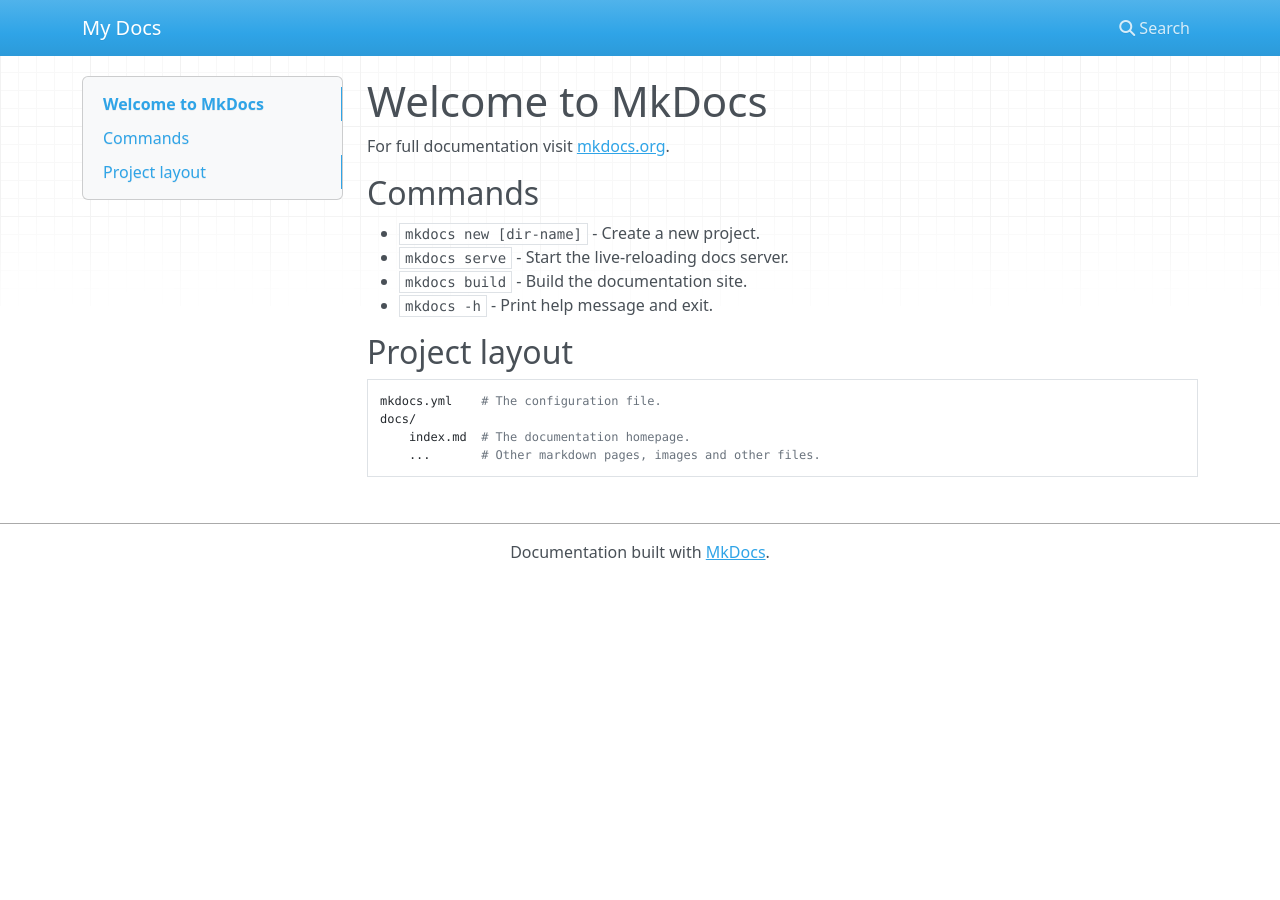
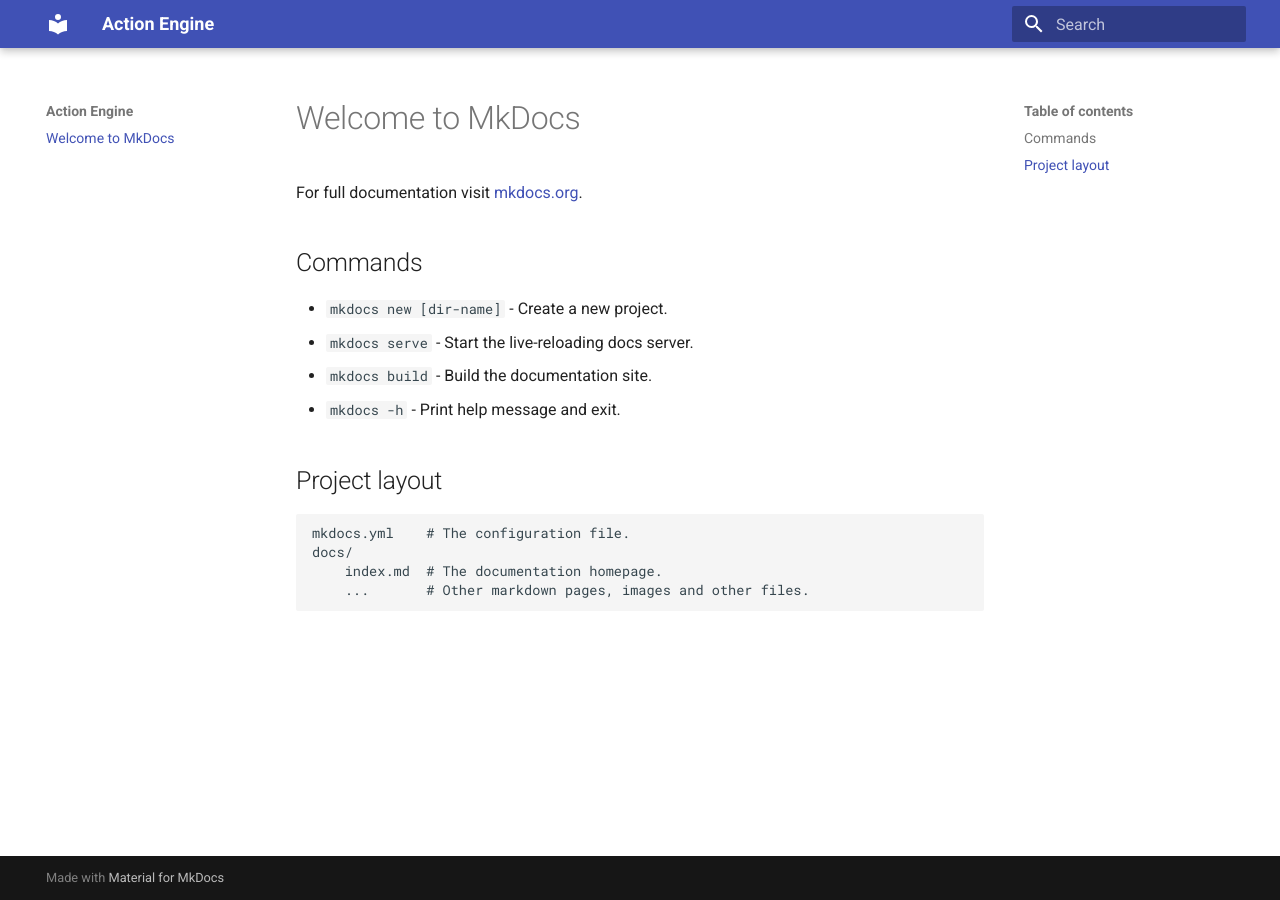
Before and after one commit to xingjianll/ActionEngine, an MkDocs documentation site: the page built from docs/index.md, in a window 1280 px wide. Built offline with MkDocs 1.6.1 and Material for MkDocs 9.7.7, drawn with Linux system fonts in a browser that asks for light colours; nearby versions of some CDN libraries.

Commit message:
docs: update mkdocs config

```diff
--- a/mkdocs.yml
+++ b/mkdocs.yml
@@ -1 +1,4 @@
-site_name: My Docs
+site_name: Action Engine
+site_url: https://xingjianll.github.io/actionengine
+theme:
+  name: material
```
